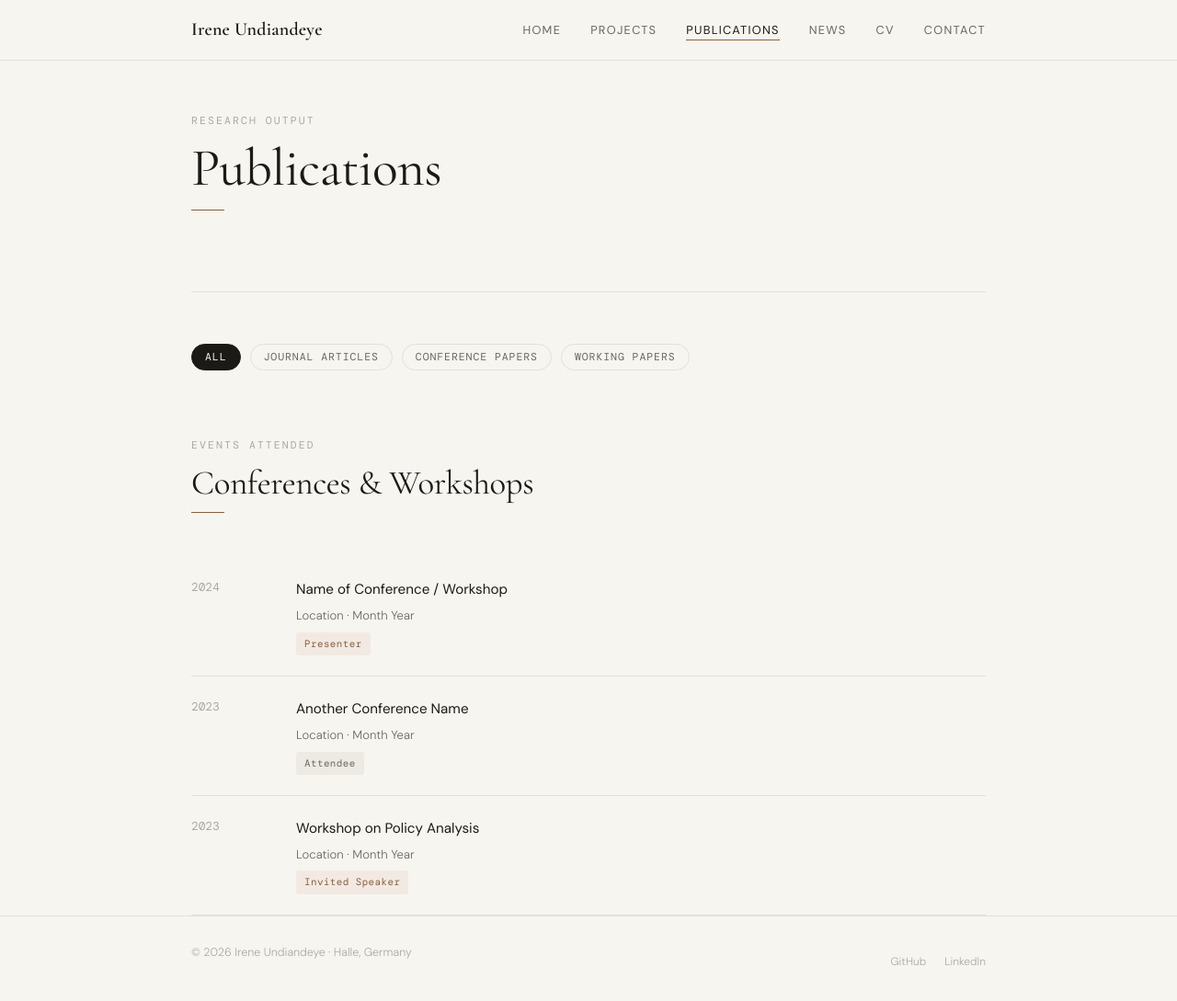
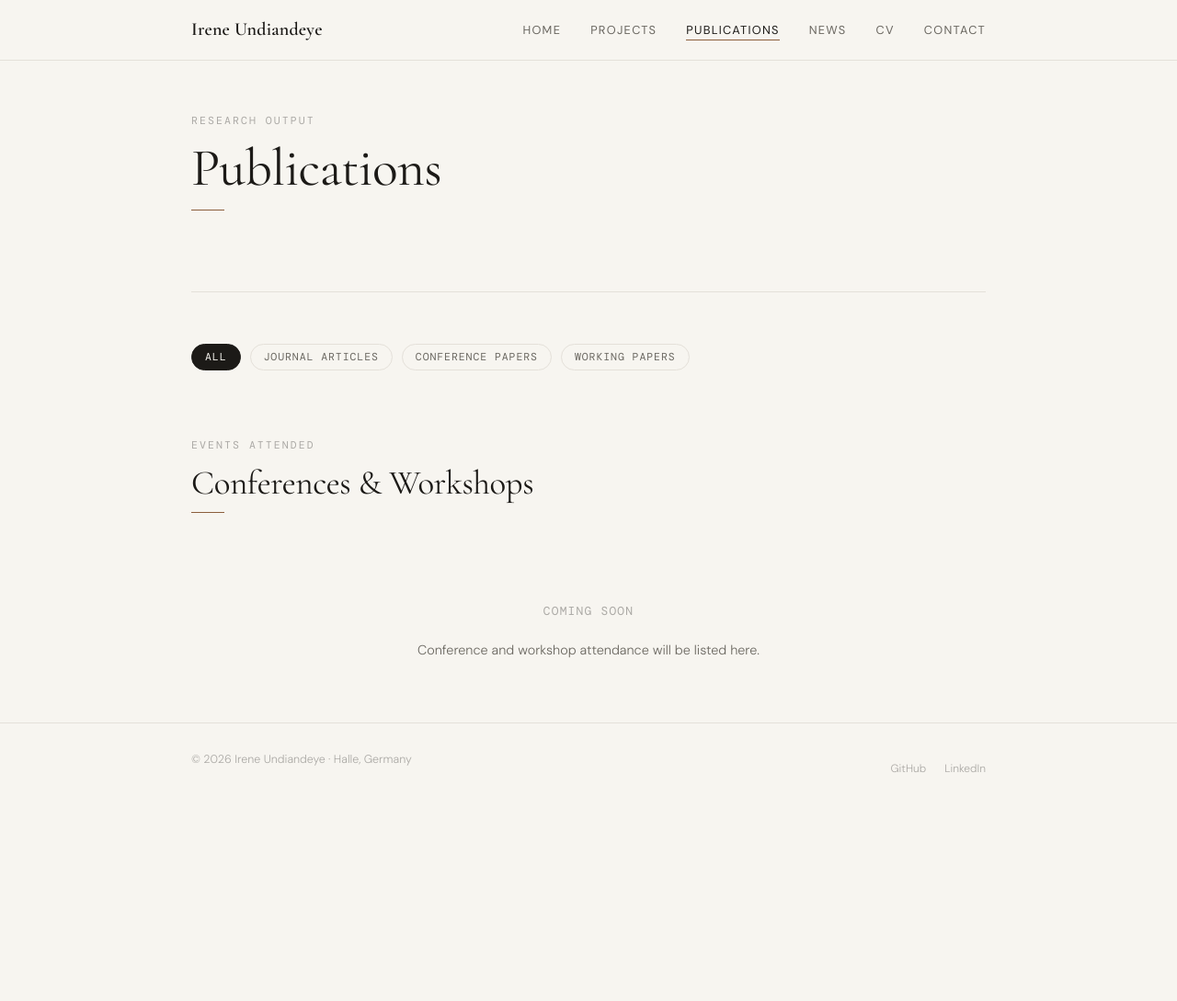
Before and after one commit to ireneundiandeye/Ireneundiandeye.github.io, a Jekyll site: the page built from _pages/publications.html, in a window 1280 px wide and 1093 px high. Shown: the top 1089 px of the window at 92% size. Built offline with Jekyll 4.4.1, drawn with Linux system fonts in a browser that asks for light colours.

Commit message:
Replace conference placeholders with coming soon

```diff
--- a/_pages/publications.html
+++ b/_pages/publications.html
@@ -48,36 +48,13 @@ permalink: /publications/
   {% endfor %}
 
   <!-- Conferences & Workshops -->
+  <!-- Conferences & Workshops -->
   <div style="margin-top: 72px;">
     <p class="section-label">Events attended</p>
     <h2 class="section-title">Conferences & Workshops</h2>
     <div class="section-rule"></div>
-
-    <div class="conf-item fade-in">
-      <div class="conf-year">2024</div>
-      <div>
-        <div class="conf-name">Name of Conference / Workshop</div>
-        <div class="conf-detail">Location · Month Year</div>
-        <span class="tag tag-warm conf-role">Presenter</span>
-      </div>
-    </div>
-
-    <div class="conf-item fade-in">
-      <div class="conf-year">2023</div>
-      <div>
-        <div class="conf-name">Another Conference Name</div>
-        <div class="conf-detail">Location · Month Year</div>
-        <span class="tag conf-role">Attendee</span>
-      </div>
-    </div>
-
-    <div class="conf-item fade-in">
-      <div class="conf-year">2023</div>
-      <div>
-        <div class="conf-name">Workshop on Policy Analysis</div>
-        <div class="conf-detail">Location · Month Year</div>
-        <span class="tag tag-warm conf-role">Invited Speaker</span>
-      </div>
+    <div style="text-align:center; padding:48px 0; color:var(--ink-faint);">
+      <p style="font-family:var(--font-mono); font-size:0.8rem; letter-spacing:0.1em; text-transform:uppercase;">Coming soon</p>
+      <p style="font-size:0.9rem; margin-top:8px; color:var(--ink-muted);">Conference and workshop attendance will be listed here.</p>
     </div>
   </div>
-</div>
```
